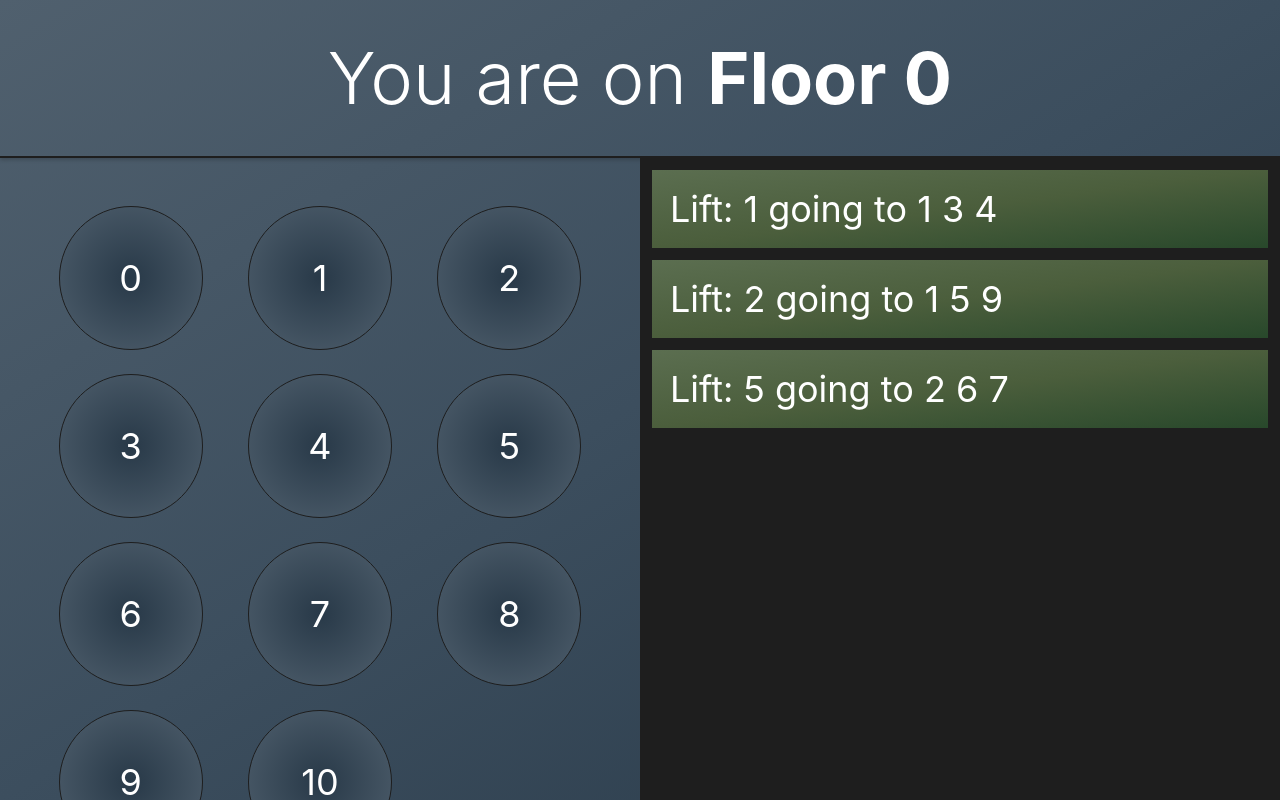
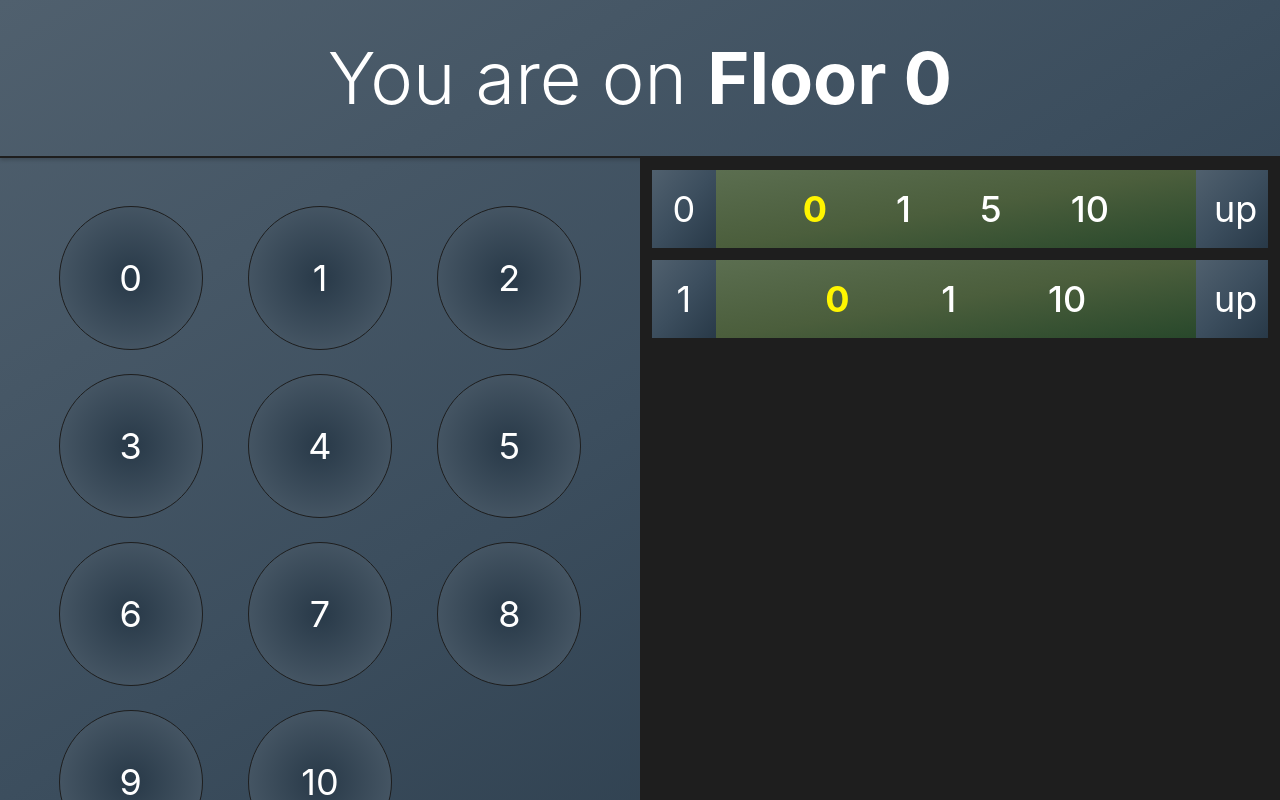
Before and after one commit to samueljacobs98/smart-elevator, a React (Create React App) app in the folder client/: page / in a window 1280 px wide. Built offline with nearby package versions, Linux system fonts and the light colour scheme; a web font is replaced by a local one.

Commit message:
Built out the lift status component (#3)

```diff
--- a/client/src/App.jsx
+++ b/client/src/App.jsx
@@ -7,23 +7,42 @@ import LiftStatus from "./components/LiftStatus/LiftStatus";
 import StatusTracker from "./components/StatusTracker/StatusTracker";
 import union from "lodash/union";
 
-function App() {
-  const liftConfig = {
+function getLiftConfig() {
+  return {
     lifts: {
       0: {
         servicedFloors: [0, 1, 2, 3, 4, 5, 6, 7, 8, 9, 10],
       },
       1: {
-        servicedFloors: [0, 7, 8, 9, 10],
+        servicedFloors: [0, 1, 7, 8, 9, 10],
       },
     },
   };
-  const floors = union(
-    liftConfig.lifts[0].servicedFloors,
-    liftConfig.lifts[1].servicedFloors
+}
+
+function getLiftStatus() {
+  return {
+    0: {
+      floor: 0,
+      destinations: [1, 5, 10],
+    },
+    1: {
+      floor: 0,
+      destinations: [1, 10],
+    },
+  };
+}
+
+const userFloor = 0;
+
+function App() {
+  const liftConfig = getLiftConfig();
+  const liftStatus = getLiftStatus();
+
+  const floors = Object.values(liftConfig.lifts).reduce(
+    (acc, lift) => union(acc, lift.servicedFloors),
+    []
   );
-
-  const userFloor = 0;
 
   const onClick = (e) => {
     console.log(e.target.value);
@@ -33,15 +52,22 @@ function App() {
     return <Button key={floor} onClick={onClick} floorNumber={floor} />;
   });
 
+  const liftStatuses = Object.entries(liftStatus).map(
+    ([liftNumber, status]) => (
+      <LiftStatus
+        key={liftNumber}
+        liftNumber={liftNumber}
+        currentFloor={status.floor}
+        destinations={status.destinations}
+      />
+    )
+  );
+
   return (
     <Layout>
       <FloorDisplay floor={userFloor} />
       <ButtonContainer>{buttons}</ButtonContainer>
-      <StatusTracker>
-        <LiftStatus liftNumber={1} queue={[1, 3, 4]} />
-        <LiftStatus liftNumber={2} queue={[1, 5, 9]} />
-        <LiftStatus liftNumber={5} queue={[2, 6, 7]} />
-      </StatusTracker>
+      <StatusTracker>{liftStatuses}</StatusTracker>
     </Layout>
   );
 }
--- a/client/src/assets/scss/_colours.scss
+++ b/client/src/assets/scss/_colours.scss
@@ -10,6 +10,7 @@ $colour-green-light: #5b6e50;
 $colour-grey-dark: #1e1e1e;
 
 $colour-white: #ffffff;
+$colour-yellow: #fff500;
 
 // gradients
 $colour-gradient-linear-blue: linear-gradient(
--- a/client/src/assets/scss/_reset.scss
+++ b/client/src/assets/scss/_reset.scss
@@ -7,12 +7,16 @@
 
   font-family: $font-primary;
   font-weight: $font-weight-regular;
-  font-size: $font-size-regular;
+  font-size: $font-size-small;
   line-height: $line-height;
 
   color: $colour-white;
 
   @media (min-width: $breakpoint-mobile) {
+    font-size: $font-size-medium;
+  }
+
+  @media (min-width: $breakpoint-tablet) {
     font-size: $font-size-large;
   }
 }
--- a/client/src/assets/scss/_typography.scss
+++ b/client/src/assets/scss/_typography.scss
@@ -9,7 +9,8 @@ $font-weight-bold: 700;
 $font-weight-extra-bold: 800;
 
 // Font sizes
-$font-size-regular: 1rem;
+$font-size-small: 1rem;
+$font-size-medium: 1.25rem;
 $font-size-large: 1.5rem;
 $font-size-extra-large: 2rem;
 $font-size-extra-extra-large: 3rem;
--- a/client/src/components/Button/Button.scss
+++ b/client/src/components/Button/Button.scss
@@ -10,6 +10,7 @@
   line-height: 4rem;
   cursor: pointer;
   transition: box-shadow 0.2s ease-in-out;
+  aspect-ratio: 1 / 1;
 
   &:hover {
     box-shadow: 0px 0px 2px 2px rgba(0, 0, 0, 0.25);
--- a/client/src/components/LiftStatus/LiftStatus.jsx
+++ b/client/src/components/LiftStatus/LiftStatus.jsx
@@ -1,10 +1,52 @@
 import "./LiftStatus.scss";
 
-const LiftStatus = ({ liftNumber, queue }) => {
+function getDirection(currentFloor, destinations) {
+  if (destinations.some((floor) => floor > currentFloor)) {
+    return "up";
+  } else if (destinations.some((floor) => floor < currentFloor)) {
+    return "down";
+  }
+
+  return "-";
+}
+
+const LiftStatus = ({ liftNumber, currentFloor, destinations }) => {
+  const direction = getDirection(currentFloor, destinations);
+
+  const floors = [currentFloor, ...destinations]
+    .sort((a, b) => a - b)
+    .map((floor) => {
+      const className = "lift-status__box__floor";
+      return (
+        <p
+          key={floor}
+          className={`${className} ${
+            floor === currentFloor && className + "--current"
+          }`}
+        >
+          {floor}
+        </p>
+      );
+    });
+
   return (
-    <div className="lift-status">{`Lift: ${liftNumber} going to ${queue.join(
-      " "
-    )}`}</div>
+    <div className="lift-status">
+      <div
+        className="lift-status__box lift-status__box--blue"
+        aria-label="lift number"
+      >
+        {liftNumber}
+      </div>
+      <div className="lift-status__box lift-status__box--green lift-status__box--order">
+        {floors}
+      </div>
+      <div
+        className="lift-status__box lift-status__box--blue"
+        aria-label="direction"
+      >
+        {direction}
+      </div>
+    </div>
   );
 };
 
--- a/client/src/components/LiftStatus/LiftStatus.scss
+++ b/client/src/components/LiftStatus/LiftStatus.scss
@@ -1,7 +1,37 @@
 @use "../../assets/scss/variables" as *;
 
 .lift-status {
-  background: $colour-gradient-linear-green;
-  padding: 0.5rem 0.75rem;
   width: 100%;
+  display: flex;
+  justify-content: space-between;
+
+  &__box {
+    padding: 0.5rem 0.75rem;
+    height: 100%;
+    text-align: center;
+
+    &--blue {
+      background: $colour-gradient-linear-blue;
+      width: 3rem;
+    }
+
+    &--green {
+      background: $colour-gradient-linear-green;
+      width: 100%;
+    }
+
+    &--order {
+      display: flex;
+      justify-content: space-evenly;
+    }
+
+    &__floor {
+      font-weight: $font-weight-medium;
+
+      &--current {
+        color: $colour-yellow;
+        font-weight: $font-weight-bold;
+      }
+    }
+  }
 }
```
